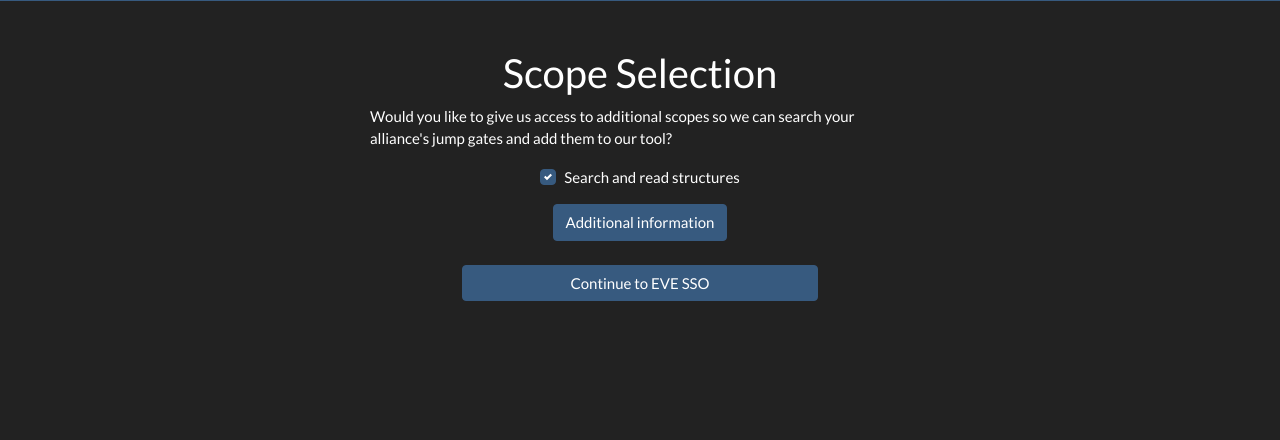
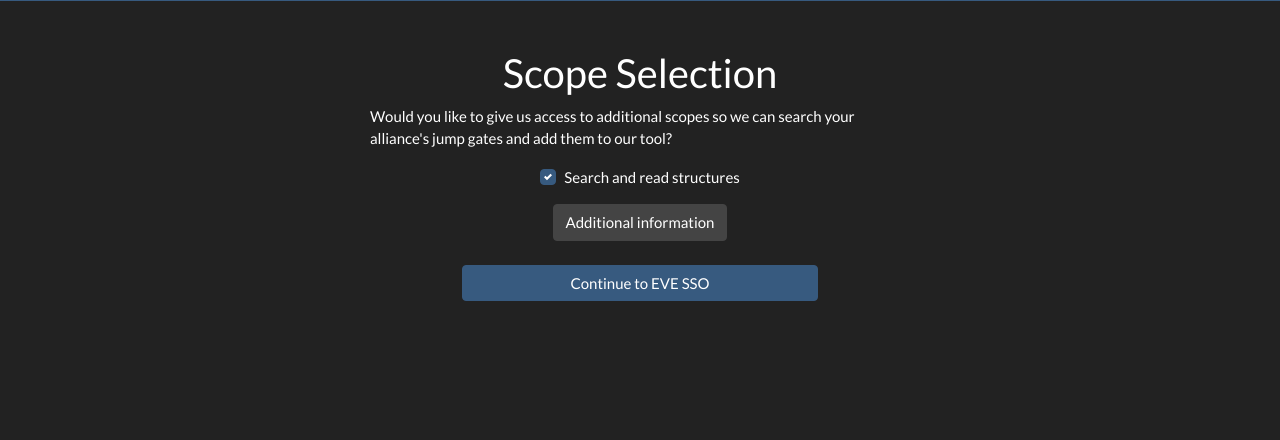
Before and after one commit to Aimsucks/blue-donut, a Django app: page /auth/login/ in a window 1280 px wide. Shown: the part 252-692 px from the top of the page. Run offline with Django 3.2, Linux system fonts and the light colour scheme; parts of the project's set-up code (start-up, migrations or seed data) failed here and were passed over; some libraries are stand-ins or nearby versions.

Commit message:
Changed the color of the button and drop-down.

```diff
--- a/eve_auth/templates/eve_auth/scope_selection.html
+++ b/eve_auth/templates/eve_auth/scope_selection.html
@@ -32,12 +32,12 @@
                             <label class="custom-control-label" for="approve">Search and read structures</label>
                         </div>
                         <div class="text-center mt-3">
-                            <a class="btn btn-primary text-center" data-toggle="collapse" href="#collapse_info" role="button">
+                            <a class="btn btn-secondary text-center" data-toggle="collapse" href="#collapse_info" role="button">
                                 Additional information
                             </a>
                         </div>
                         <div class="collapse mt-3" id="collapse_info">
-                            <div class="card border-primary">
+                            <div class="card border-secondary">
                                 <div class="card-body">
                                     <p class="card-text">Checking this box means you will give us access to the following scopes:
                                         <ul>
```
